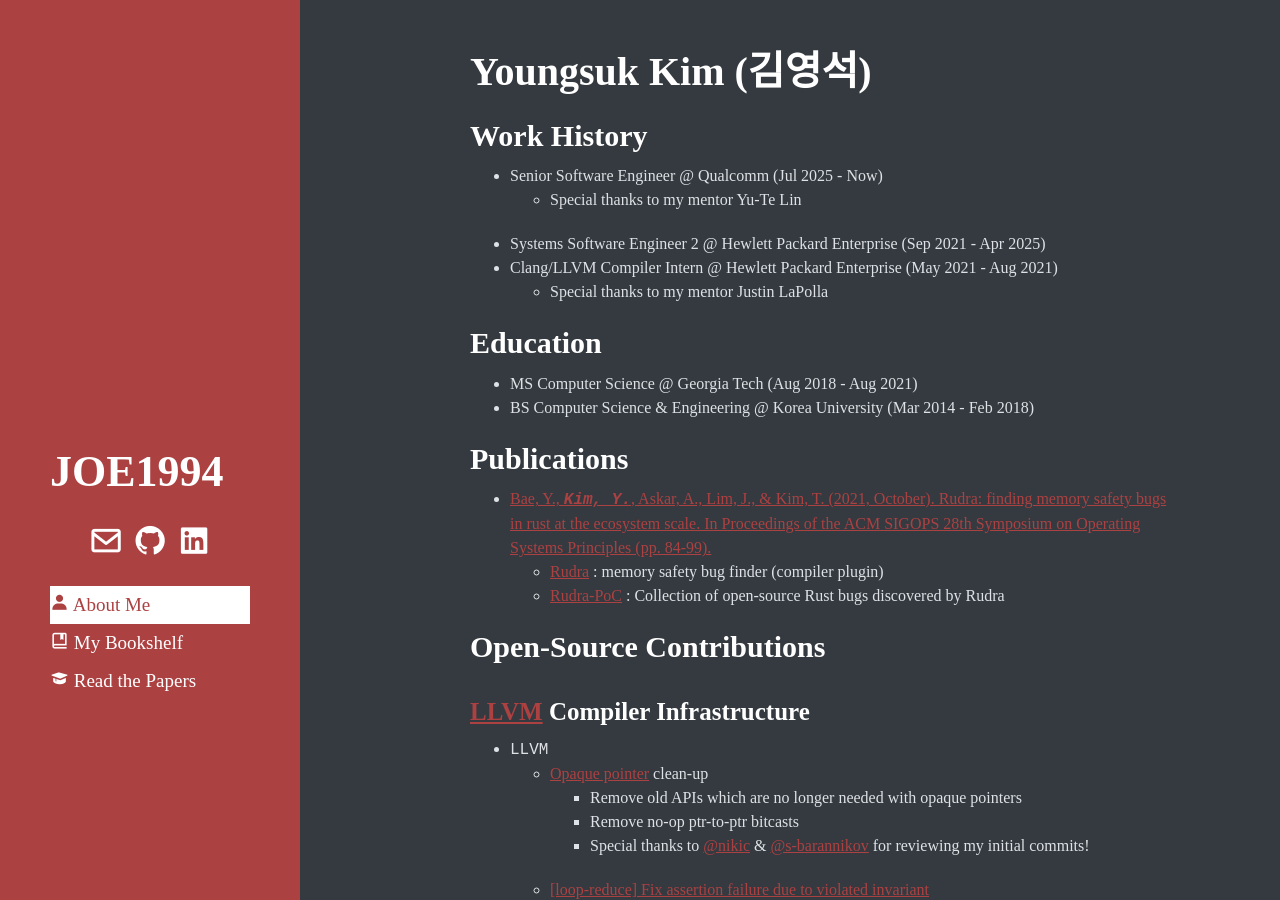
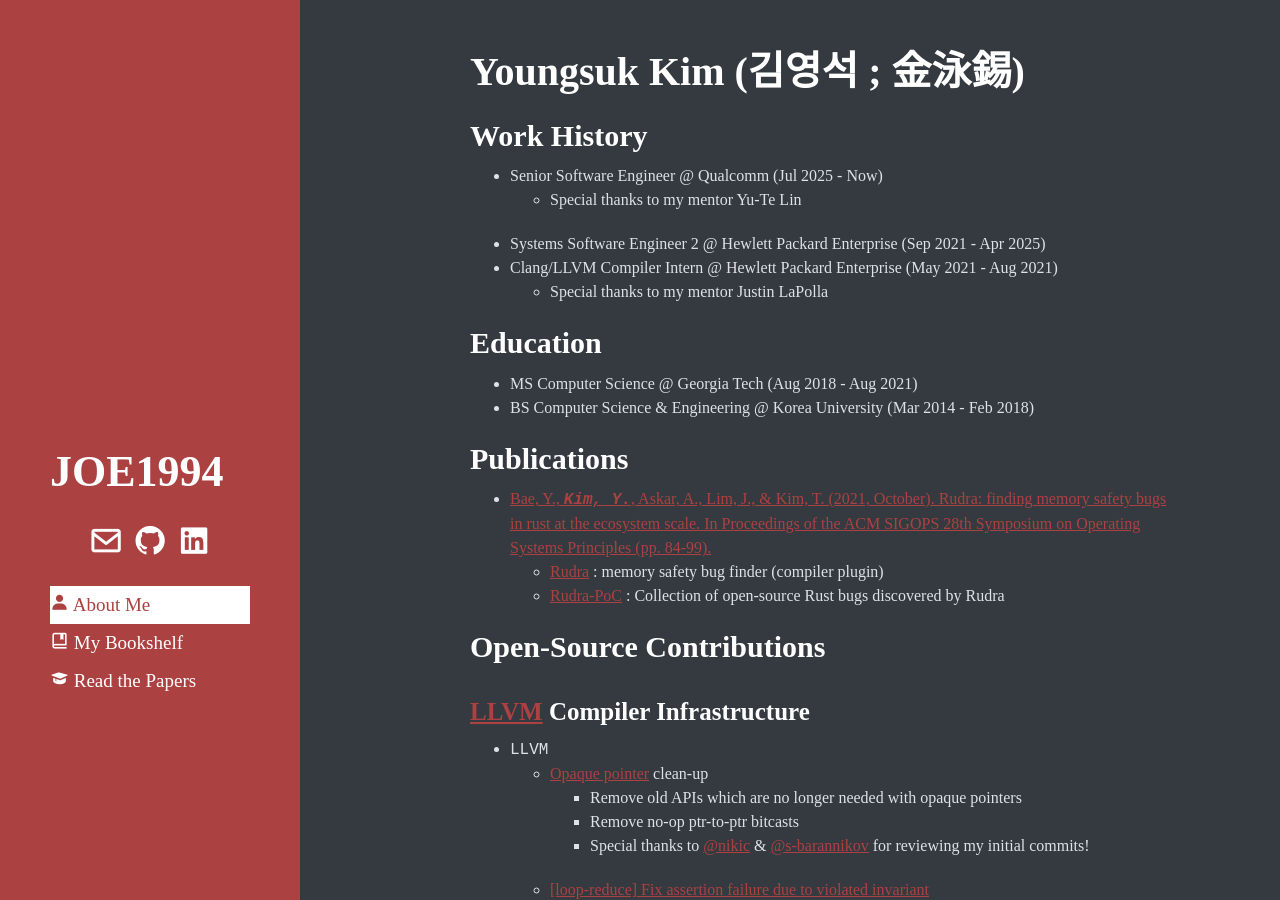
Before and after one commit to JOE1994/JOE1994.github.io, a Jekyll site: the page built from index.md, in a window 1280 px wide and 900 px high. Built offline with Jekyll 4.4.1, drawn with Linux system fonts in a browser that asks for light colours; some web fonts are replaced.

Commit message:
Update index.md

```diff
--- a/index.md
+++ b/index.md
@@ -2,7 +2,7 @@
 layout: default
 ---
 
-# Youngsuk Kim (김영석)
+# Youngsuk Kim (김영석 ; 金泳錫)
 
 ## Work History
 * Senior Software Engineer @ Qualcomm (Jul 2025 - Now)
```
